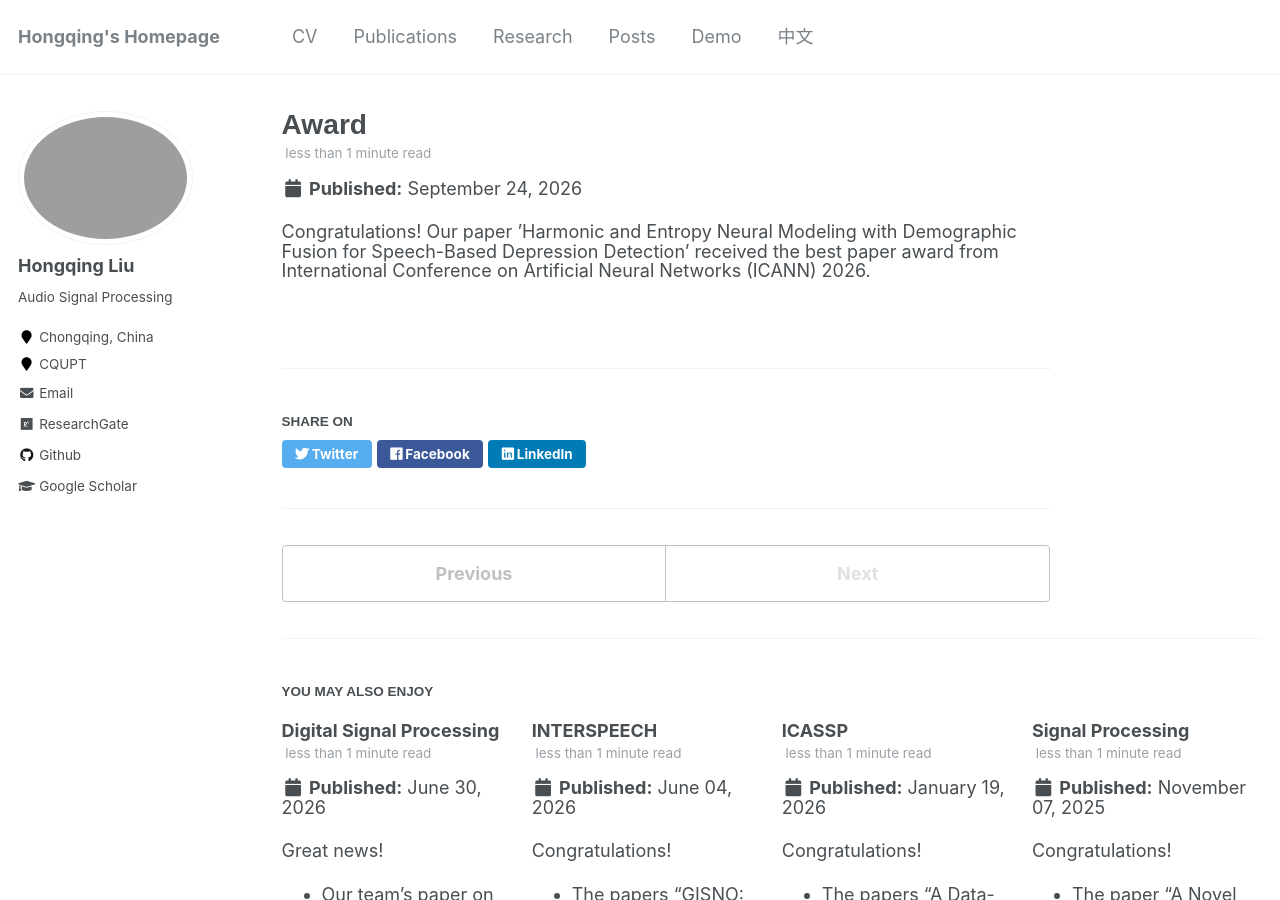
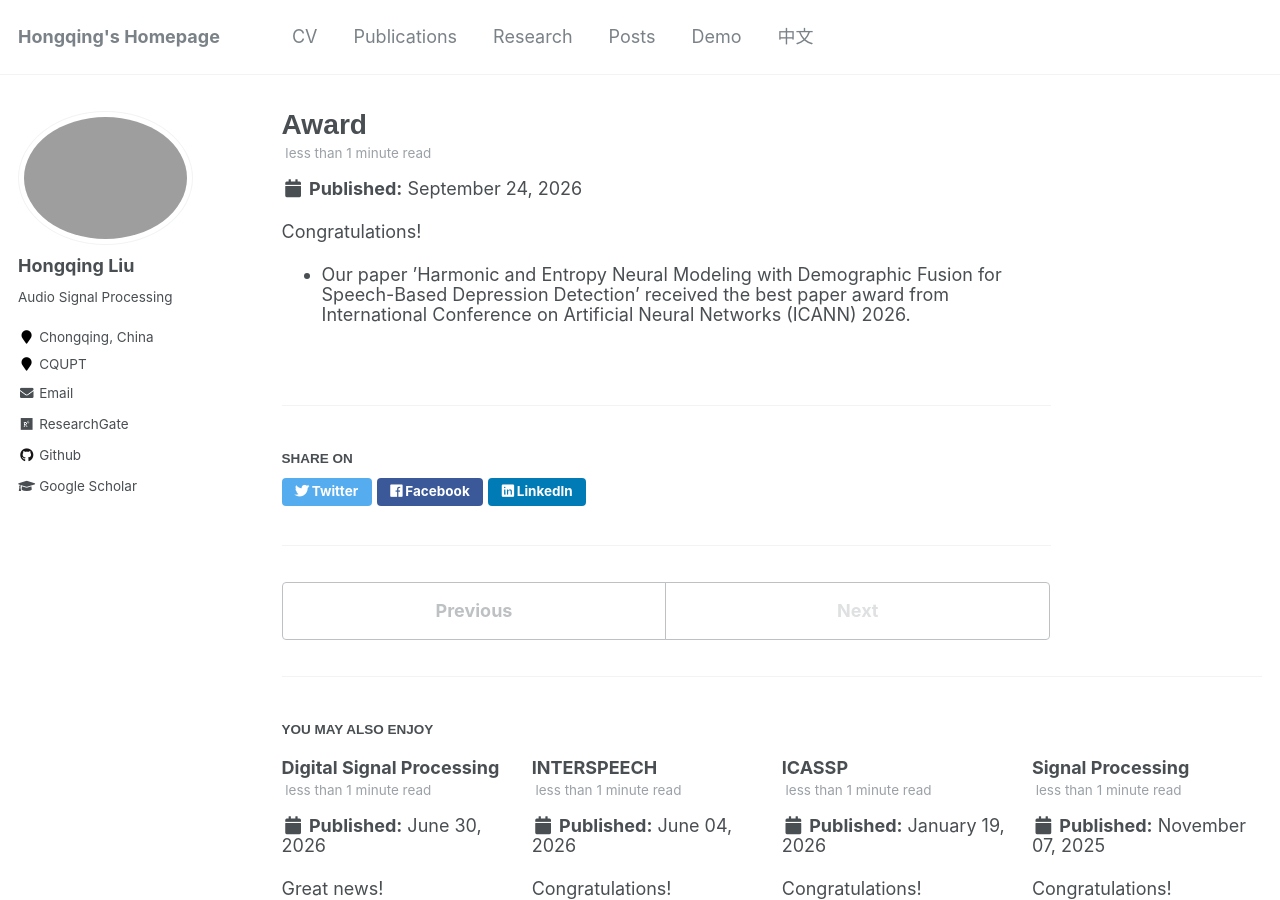
Before and after one commit to hong-qing-liu/english-hong-qing-liu.github.io, a Jekyll site: the page built from _posts/2026-09-24-blog-post-25.md, in a window 1280 px wide and 900 px high. Built offline with Jekyll 4.4.1, drawn with Linux system fonts in a browser that asks for light colours.

```diff
--- a/_posts/2026-09-24-blog-post-25.md
+++ b/_posts/2026-09-24-blog-post-25.md
@@ -4,4 +4,5 @@ date: 2026-09-24
 permalink: /posts/2026/09/blog-post-25/
 ---
 Congratulations!
-Our paper ’Harmonic and Entropy Neural Modeling with Demographic Fusion for Speech-Based Depression Detection’ received the best paper award from International Conference on Artificial Neural Networks (ICANN) 2026.
+
+- Our paper ’Harmonic and Entropy Neural Modeling with Demographic Fusion for Speech-Based Depression Detection’ received the best paper award from International Conference on Artificial Neural Networks (ICANN) 2026.
```
